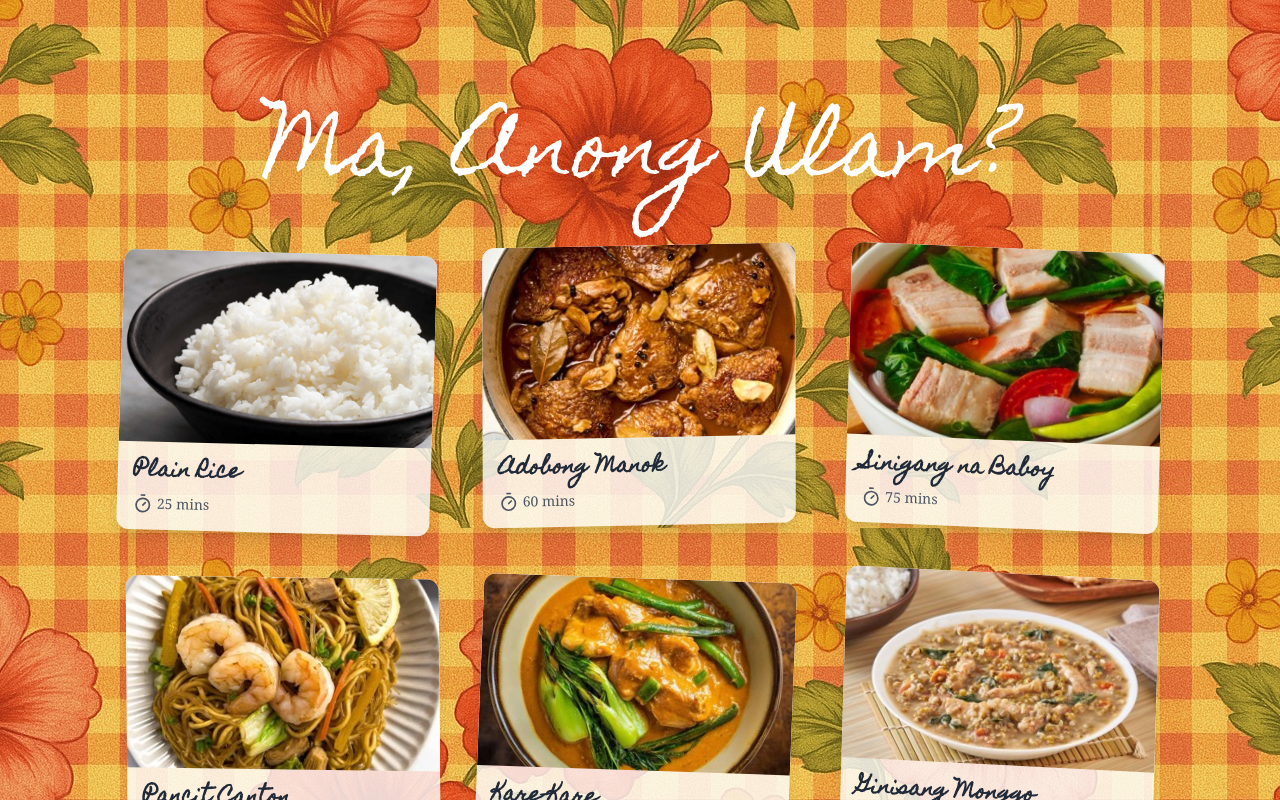
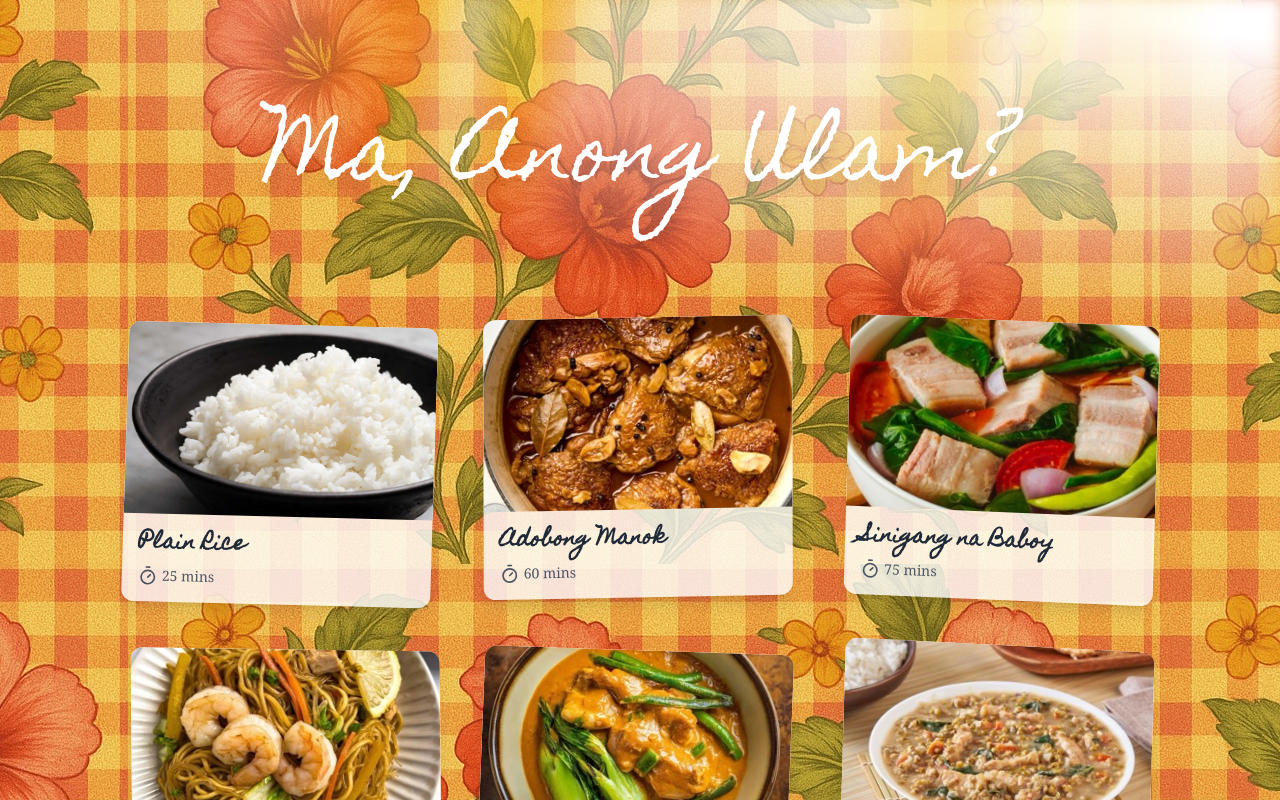
Before and after one commit to montyreon/nextjs_sandbox, a Next.js app: page / in a window 1280 px wide. Shown: the top 800 px of the page. Built offline with nearby package versions, Linux system fonts and the light colour scheme.

Commit message:
style: added sunlight beams

```diff
--- a/app/page.tsx
+++ b/app/page.tsx
@@ -1,6 +1,8 @@
 import RecipeCard from "@/components/RecipeCard";
+import { AuroraBackground } from "@/components/ui/AuroraBackground";
 import { Recipe } from "@/types/recipe";
 import { Homemade_Apple } from 'next/font/google';
+import { cn } from "@/lib/utils";
 
 const homemade = Homemade_Apple({
   weight: '400',
@@ -23,12 +25,18 @@ export default async function Home() {
   const recipes = await res.json() as Recipe[];
 
   return (
-    <main className="flex min-h-screen flex-col items-center p-24 gap-8">
-
-      <h1 className={`${homemade.className} font-bold text-[5rem] text-white drop-shadow-xl drop-shadow-black`}>
-        Ma, Anong Ulam?
-      </h1>
-      <div className="grid grid-cols-1 sm:grid-cols-2 md:grid-cols-3 gap-8 xl:gap-12 w-max max-w-[95%]">
+    <main className="flex flex-col items-center min-h-screen">
+      <AuroraBackground>
+        <h1
+          className={cn(
+            `${homemade.className} font-bold text-center text-[2rem] sm:text-[3rem] md:text-[4rem] lg:text-[5rem] drop-shadow-xl drop-shadow-black`,
+            "bg-[linear-gradient(120deg,#ffffff33_0%,#ffffffcc_50%,#ffffff33_100%)] bg-[length:200%_100%] bg-clip-text text-white animate-shimmer "
+          )}
+        >
+          Ma, Anong Ulam?
+        </h1>
+      </AuroraBackground>
+      <div className="grid grid-cols-1 sm:grid-cols-2 md:grid-cols-3 gap-8 xl:gap-12 w-max max-w-[95%] lg:pt-0 p-12 md:p-16 lg:p-24">
         {/* map the fetched recipes as cards */
           recipes.map((recipe) => (
             <RecipeCard key={recipe.id} recipe={recipe} />
--- /dev/null
+++ b/components/ui/AuroraBackground.tsx
@@ -0,0 +1,66 @@
+"use client";
+import { cn } from "@/lib/utils";
+import React from "react";
+
+interface AuroraBackgroundProps extends React.HTMLProps<HTMLDivElement> {
+  children?: React.ReactNode;
+  showRadialGradient?: boolean;
+}
+
+export const AuroraBackground = ({
+  className,
+  children,
+  showRadialGradient = true,
+  ...props
+}: AuroraBackgroundProps) => {
+  return (
+    <div
+      className={cn(
+        "transition-bg relative w-full flex h-[20rem] flex-col items-center justify-center text-slate-950 ",
+        className,
+      )}
+      {...props}
+    >
+      <div
+        className="absolute inset-0 overflow-hidden"
+        style={
+          {
+            "--aurora":
+              "repeating-linear-gradient(100deg,#fff7ed_5%,#fef3c7_10%,#fde68a_15%,#facc15_20%,#fff7ed_25%)",
+            "--dark-gradient":
+              "repeating-linear-gradient(100deg,#000_0%,#000_7%,transparent_10%,transparent_12%,#000_16%)",
+            "--white-gradient":
+              "repeating-linear-gradient(100deg,#fff_0%,#fff_7%,transparent_10%,transparent_12%,#fff_16%)",
+
+            "--golden-100": "#fff7ed",
+            "--golden-200": "#fef3c7",
+            "--golden-300": "#fde68a",
+            "--golden-400": "#facc15",
+            "--white": "#fff",
+            "--black": "#000",
+            "--transparent": "transparent",
+          } as React.CSSProperties
+        }
+      >
+        <div
+          className={cn(
+            `after:animate-aurora pointer-events-none absolute -inset-[10px]
+      [background-image:var(--white-gradient),var(--aurora)]
+      [background-size:300%,_200%] [background-position:50%_50%,50%_50%]
+      opacity-100 blur-[10px] invert filter will-change-transform
+      [--aurora:repeating-linear-gradient(100deg,var(--golden-100)_5%,var(--golden-200)_10%,var(--golden-300)_15%,var(--golden-400)_20%,var(--golden-100)_25%)]
+      [--dark-gradient:repeating-linear-gradient(100deg,var(--black)_0%,var(--black)_7%,var(--transparent)_10%,var(--transparent)_12%,var(--black)_16%)]
+      [--white-gradient:repeating-linear-gradient(100deg,var(--white)_0%,var(--white)_7%,var(--transparent)_10%,var(--transparent)_12%,var(--white)_16%)]
+      after:absolute after:inset-0 after:[background-image:var(--white-gradient),var(--aurora)]
+      after:[background-size:200%,_100%] after:[background-attachment:fixed] after:mix-blend-difference after:content-[""]
+      dark:[background-image:var(--dark-gradient),var(--aurora)] dark:invert-0
+      after:dark:[background-image:var(--dark-gradient),var(--aurora)]`,
+            showRadialGradient &&
+            `[mask-image:radial-gradient(ellipse_at_100%_0%,black_10%,var(--transparent)_70%)]`,
+          )}
+        ></div>
+      </div>
+      {children}
+    </div >
+  );
+};
--- /dev/null
+++ b/lib/utils.ts
@@ -0,0 +1,6 @@
+import { ClassValue, clsx } from "clsx";
+import { twMerge } from "tailwind-merge";
+
+export function cn(...inputs: ClassValue[]) {
+  return twMerge(clsx(inputs));
+}
--- a/package.json
+++ b/package.json
@@ -9,10 +9,13 @@
     "lint": "next lint"
   },
   "dependencies": {
+    "clsx": "^2.1.1",
     "lucide-react": "^0.516.0",
+    "motion": "^12.18.1",
     "next": "^15.2.0",
     "react": "19.0.0",
-    "react-dom": "19.0.0"
+    "react-dom": "19.0.0",
+    "tailwind-merge": "^3.3.1"
   },
   "devDependencies": {
     "@eslint/eslintrc": "^3",
--- a/tailwind.config.ts
+++ b/tailwind.config.ts
@@ -8,9 +8,24 @@ export default {
   ],
   theme: {
     extend: {
+      animation: {
+        aurora: "aurora 60s linear infinite",
+      },
       colors: {
         background: "var(--background)",
         foreground: "var(--foreground)",
+      },
+      keyframes: {
+        aurora: {
+          from: {
+            backgroundPosition: "50% 50%, 50% 50%",
+          },
+          to: {
+            backgroundPosition: "350% 50%, 350% 50%",
+          },
+        },
+
+
       },
     },
   },
```
Also changed, not shown: 1 other file (tests, documents, lock files or other folders).
